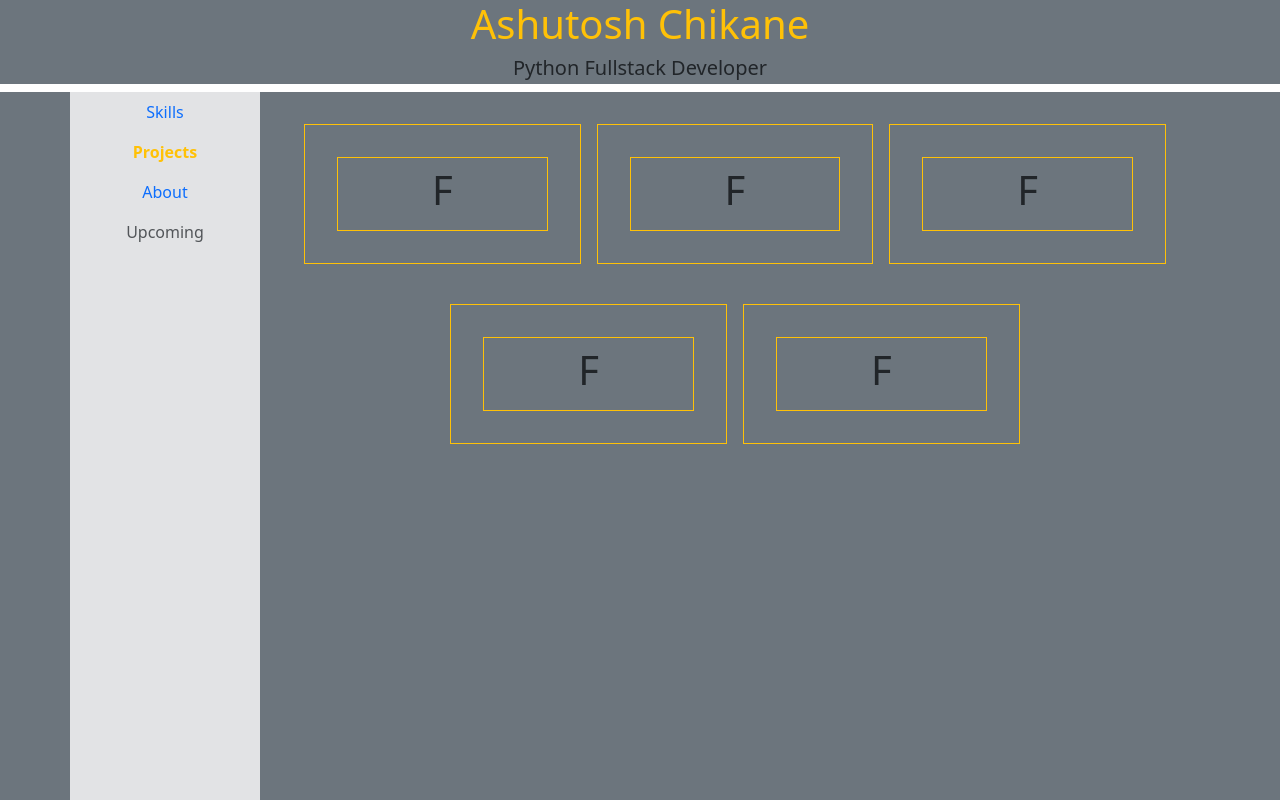
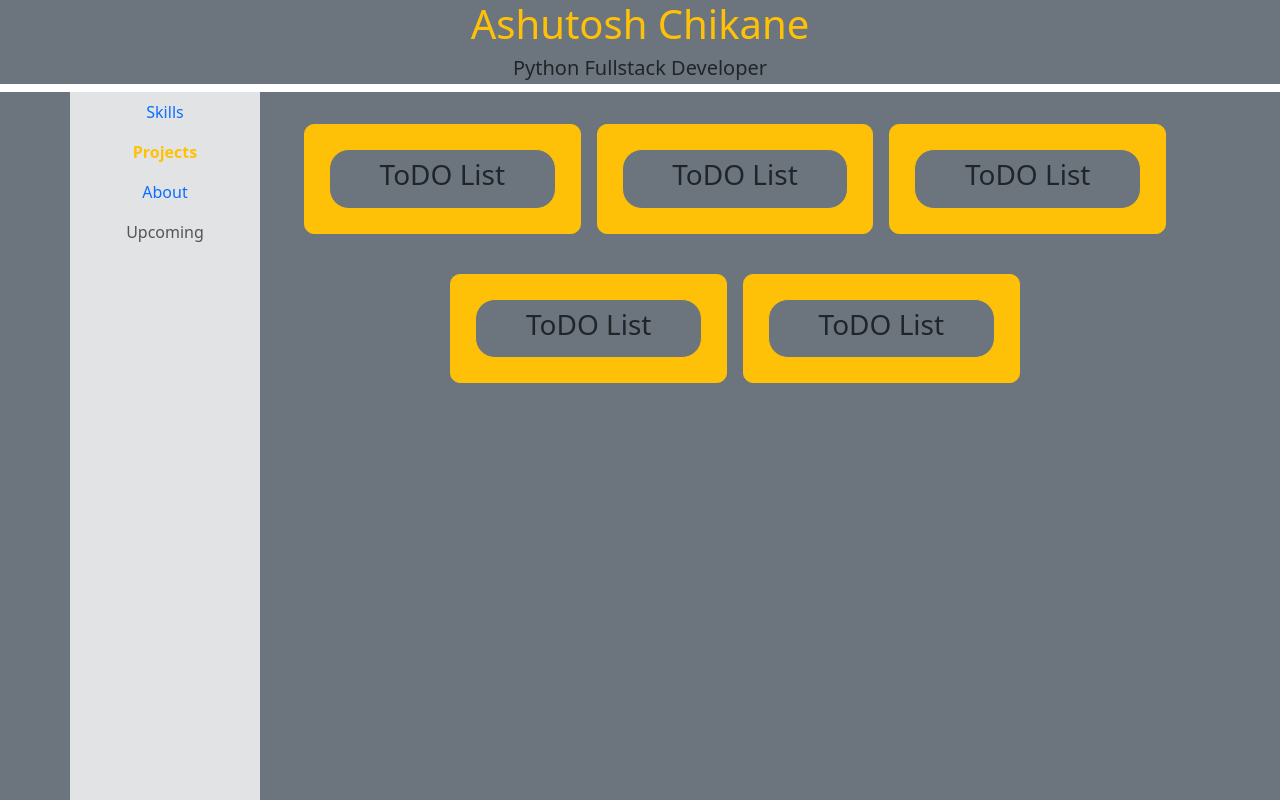
Before and after one commit to AshutoshChikane/My-first-angular-project, an Angular app: page /projects in a window 1280 px wide. Built offline with nearby package versions, Linux system fonts and the light colour scheme.

Commit message:
page layout change2

```diff
--- a/src/app/projects/projects.component.css
+++ b/src/app/projects/projects.component.css
@@ -0,0 +1,7 @@
+.border_effect {
+    border-radius: 20px;
+}
+
+.border_effect_out {
+    border-radius: 10px;
+}
--- a/src/app/projects/projects.component.html
+++ b/src/app/projects/projects.component.html
@@ -1,39 +1,38 @@
 <div class="container text-center" style="height: 100%;">
-    <div class="row justify-content-center align-items-center h-100 p-4 g-4">
+    <div class="row justify-content-center align-items-center p-4 g-4">
         <div class="col-4 p-2">
-            <div class="justify-content-center align-items-center border border-warning border p-2">
-                <div class="justify-content-center align-items-center border border-warning border p-2 m-4 ">
-                    <h1>F</h1>
+            <div class="justify-content-center align-items-center border border-warning border bg-warning border_effect_out">
+                <div class="justify-content-center align-items-center border border-warning border p-2 m-4 bg-secondary border_effect" >
+                    <h3>ToDO List</h3>
                 </div>
             </div>
         </div>
         <div class="col-4 p-2">
-            <div class="justify-content-center align-items-center border border-warning border p-2">
-                <div class="justify-content-center align-items-center border border-warning border p-2 m-4 ">
-                    <h1>F</h1>
+            <div class="justify-content-center align-items-center border border-warning border bg-warning border_effect_out">
+                <div class="justify-content-center align-items-center border border-warning border p-2 m-4 bg-secondary border_effect" >
+                    <h3>ToDO List</h3>
                 </div>
             </div>
         </div><div class="col-4 p-2">
-            <div class="justify-content-center align-items-center border border-warning border p-2">
-                <div class="justify-content-center align-items-center border border-warning border p-2 m-4 ">
-                    <h1>F</h1>
+            <div class="justify-content-center align-items-center border border-warning border bg-warning border_effect_out">
+                <div class="justify-content-center align-items-center border border-warning border p-2 m-4 bg-secondary border_effect" >
+                    <h3>ToDO List</h3>
                 </div>
             </div>
         </div>
         <div class="col-4 p-2">
-            <div class="justify-content-center align-items-center border border-warning border p-2">
-                <div class="justify-content-center align-items-center border border-warning border p-2 m-4 ">
-                    <h1>F</h1>
+            <div class="justify-content-center align-items-center border border-warning border bg-warning border_effect_out">
+                <div class="justify-content-center align-items-center border border-warning border p-2 m-4 bg-secondary border_effect" >
+                    <h3>ToDO List</h3>
                 </div>
             </div>
         </div>
         <div class="col-4 p-2">
-            <div class="justify-content-center align-items-center border border-warning border p-2">
-                <div class="justify-content-center align-items-center border border-warning border p-2 m-4 ">
-                    <h1>F</h1>
+            <div class="justify-content-center align-items-center border border-warning border bg-warning border_effect_out">
+                <div class="justify-content-center align-items-center border border-warning border p-2 m-4 bg-secondary border_effect" >
+                    <h3>ToDO List</h3>
                 </div>
             </div>
         </div>
-
     </div>
 </div>
```
